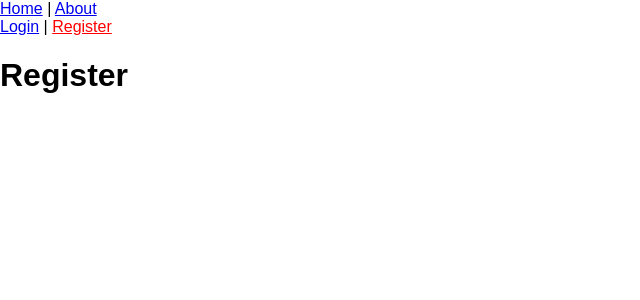
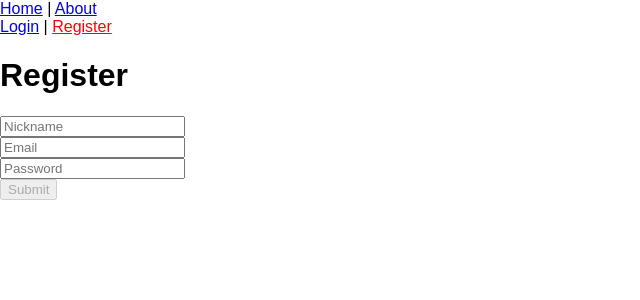
Before and after one commit to Cyan903/c-share, a Vue app in the folder web/: page /auth/register in a window 1280 px wide. Shown: the top 300 px of the page, without its empty margins (0-640 px from the left). Built offline with nearby package versions, Linux system fonts and the light colour scheme.

Commit message:
feat: Register web

```diff
--- a/web/src/assets/main.css
+++ b/web/src/assets/main.css
@@ -3,3 +3,7 @@
 #app {
     font-family: Arial, Helvetica, sans-serif;
 }
+
+.auth-form input {
+    display: block;
+}
--- a/web/src/stores/auth.ts
+++ b/web/src/stores/auth.ts
@@ -57,7 +57,7 @@ export const useAuthStore = defineStore("auth", () => {
         userData.usedStorage = 0;
         userData.createdAt = "";
         token.value = "";
-    }
+    };
 
     return {
         token,
--- a/web/src/use/useValidate.ts
+++ b/web/src/use/useValidate.ts
@@ -1,4 +1,14 @@
+// /pkg/api/validate.go
+
 import type { Ref } from "vue";
+
+export function useValidNickname(nick: Ref<string>) {
+    return (
+        nick.value.search(/[^a-zA-Z]+/) === -1 &&
+        nick.value.length < 10 &&
+        nick.value.length > 3
+    );
+}
 
 export function useValidEmail(email: Ref<string>) {
     return email.value.length > 6 && email.value.length < 30;
--- a/web/src/views/@me/MeView.vue
+++ b/web/src/views/@me/MeView.vue
@@ -4,5 +4,6 @@
 
 <script lang="ts" setup>
 import { useAuthStore } from "@/stores/auth";
+
 const auth = useAuthStore();
 </script>
--- a/web/src/views/auth/LoginView.vue
+++ b/web/src/views/auth/LoginView.vue
@@ -3,7 +3,7 @@
         <Loading :loading="loading" />
 
         <h1>Login</h1>
-        <form>
+        <form class="auth-form">
             <input type="text" v-model="email" placeholder="Email" />
             <input type="password" v-model="password" placeholder="Password" />
             <input
@@ -83,9 +83,3 @@ const login = async () => {
     });
 };
 </script>
-
-<style scoped>
-form input {
-    display: block;
-}
-</style>
--- a/web/src/views/auth/RegisterView.vue
+++ b/web/src/views/auth/RegisterView.vue
@@ -1,3 +1,87 @@
 <template>
-    <h1>Register</h1>
+    <div>
+        <Loading :loading="loading" />
+
+        <h1>Register</h1>
+        <form class="auth-form">
+            <input type="text" v-model="nick" placeholder="Nickname" />
+            <input type="text" v-model="email" placeholder="Email" />
+            <input type="password" v-model="password" placeholder="Password" />
+            <input
+                :disabled="!invalid"
+                type="submit"
+                value="Submit"
+                @click.prevent="register"
+            />
+        </form>
+    </div>
 </template>
+
+<script lang="ts" setup>
+import { computed, ref } from "vue";
+import { useRouter } from "vue-router";
+import {
+    useValidEmail,
+    useValidPassword,
+    useValidNickname,
+} from "@/use/useValidate";
+
+import { useRequest } from "@/use/useAPI";
+import { useAuthStore } from "@/stores/auth";
+import type { Register } from "@/types/api/auth";
+
+import Loading from "@/components/LoadingItem.vue";
+import Swal from "sweetalert2";
+
+// TODO: Should probably indicate why a username/password is invalid.
+
+const router = useRouter();
+const auth = useAuthStore();
+
+const nick = ref("");
+const email = ref("");
+const password = ref("");
+
+const loading = ref(false);
+const invalid = computed(
+    () =>
+        useValidNickname(nick) &&
+        useValidEmail(email) &&
+        useValidPassword(password)
+);
+
+const register = async () => {
+    const req = await useRequest<Register>(
+        "/auth/register",
+        {
+            method: "POST",
+            headers: { "Content-Type": "application/json" },
+            body: JSON.stringify({
+                email: email.value,
+                nickname: nick.value,
+                password: password.value,
+            }),
+        },
+        loading
+    );
+
+    if (req.error) return;
+    if (req.response.status != 200) {
+        Swal.fire({
+            title: "Could not register!",
+            text: req.json.message,
+            icon: "warning",
+            confirmButtonText: "Okay",
+        });
+
+        email.value = "";
+        password.value = "";
+        return;
+    }
+
+    if (await auth.login(req.json.data)) {
+        router.push("/@me");
+        return;
+    }
+};
+</script>
```
Also changed, not shown: web/src/assets/base.css (line endings or trailing spaces).
